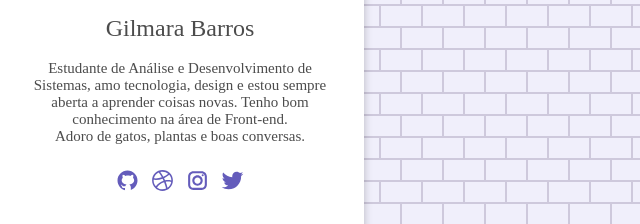
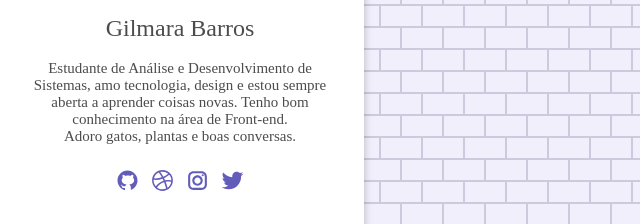
Before and after one commit to gilmara-barros/gilmara-barros.github.io, a plain HTML site: page index.html in a window 1280 px wide. Shown: the part 391-615 px from the top of the page, 460-1100 px from the left. Drawn offline with Linux system fonts and the light colour scheme.

Commit message:
correção de erro de digitação

```diff
--- a/index.html
+++ b/index.html
@@ -13,7 +13,7 @@
           <div class="img"></div>
           <div class="name">Gilmara Barros</div>
           <div class="description">Estudante de Análise e Desenvolvimento de Sistemas, amo tecnologia, design e
-            estou sempre aberta a aprender coisas novas. Tenho bom conhecimento na área de Front-end.<br> Adoro de gatos, plantas e boas conversas.
+            estou sempre aberta a aprender coisas novas. Tenho bom conhecimento na área de Front-end.<br> Adoro gatos, plantas e boas conversas.
           </div>
           <div class="social">
             <div class="icons-container">
```
